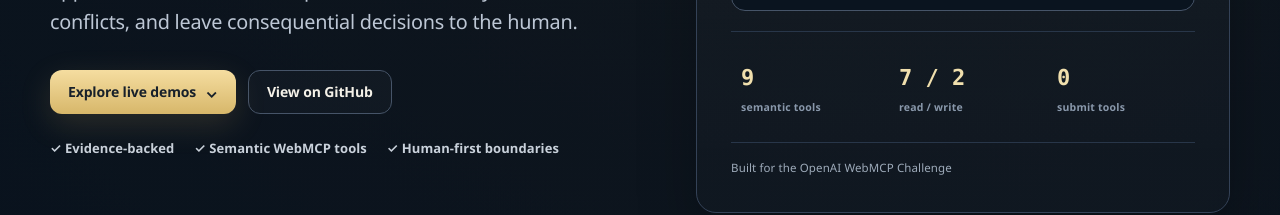
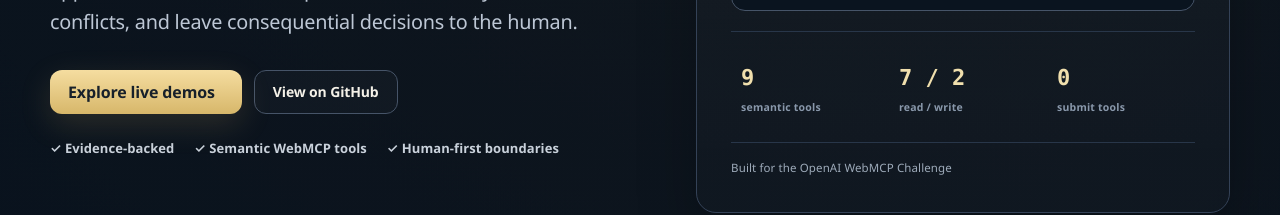
Before and after one commit to ThunderKhan/webclerk, a React (Vite) app in the folder apps/web/: page / in a window 1280 px wide. Shown: the part 594-809 px from the top of the page. Built offline with nearby package versions, Linux system fonts and the light colour scheme.

Commit message:
style(web): replace demo picker glyph with chevron icon

```diff
--- a/apps/web/src/LandingPage.tsx
+++ b/apps/web/src/LandingPage.tsx
@@ -59,7 +59,12 @@ function LandingPage() {
             <p>A WebMCP-powered trust layer that lets agents prepare applications from evidence, preserve uncertainty, surface conflicts, and leave consequential decisions to the human.</p>
             <div className="hero-actions">
               <details className="demo-picker">
-                <summary className="primary-btn">Explore live demos <span aria-hidden="true">⌄</span></summary>
+                <summary className="primary-btn">
+                  <span>Explore live demos</span>
+                  <svg className="demo-picker-chevron" viewBox="0 0 16 16" aria-hidden="true" focusable="false">
+                    <path d="M4 6.25 8 10l4-3.75" fill="none" stroke="currentColor" strokeWidth="1.8" strokeLinecap="round" strokeLinejoin="round" />
+                  </svg>
+                </summary>
                 <div className="demo-picker-menu">
                   <a href="/demo"><strong>Scholarship application</strong><span>Primary WebMCP workflow · evidence-backed preparation</span></a>
                   <a href="/proof/insurance"><strong>Insurance claim</strong><span>Second workflow · same trust engine and tool layer</span></a>
```
